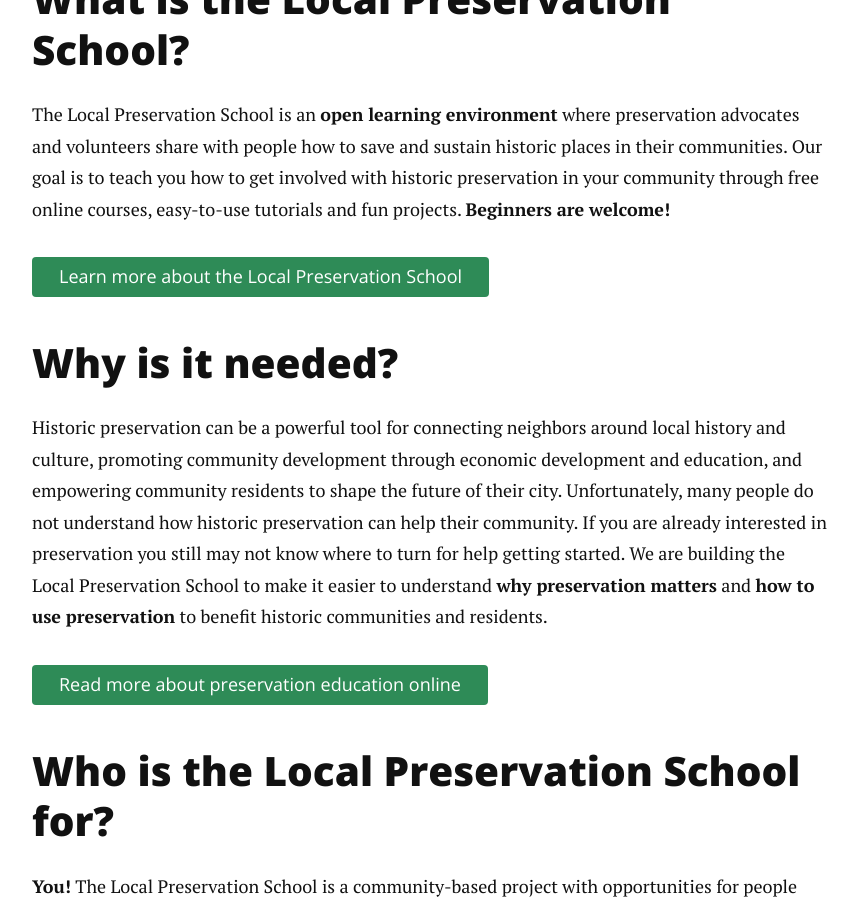
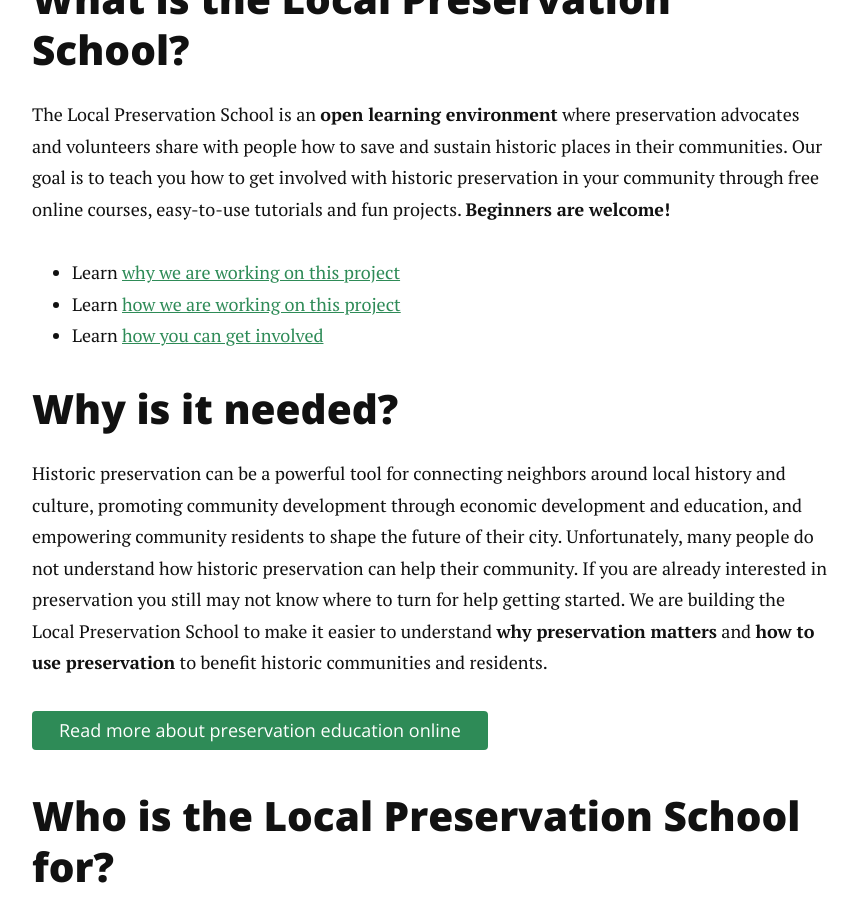
Before and after one commit to localpreservation/localpreservation.github.io, a Jekyll site: the page built from about.md, in a window 1280 px wide and 900 px high, scrolled down 304 px. Shown: the whole window, without its empty margins (208-1066 px from the left). Built offline with Jekyll 4.4.1, drawn with Linux system fonts in a browser that asks for light colours; nearby versions of some CDN libraries; Markdown is read by kramdown in place of the engine named in the settings.

Commit message:
Update About with link to Learn, Get Involved

```diff
--- a/about.md
+++ b/about.md
@@ -8,7 +8,9 @@ permalink: /about/
 
 The Local Preservation School is an **open learning environment** where preservation advocates and volunteers share with people how to save and sustain historic places in their communities. Our goal is to teach you how to get involved with historic preservation in your community through free online courses, easy-to-use tutorials and fun projects. **Beginners are welcome!**
 
-<a href="{{ site.url }}/2015/09/16/what-is-local-preservation-school.html" class="button">Learn more about the Local Preservation School</a>
+- Learn <a href="{{ site.url }}/2015/09/16/what-is-local-preservation-school.html">why we are working on this project</a>
+- Learn [how we are working on this project]({{ site.url }}/learn/)
+- Learn [how you can get involved]({{ site.url }}/get-involved/)
 
 ## Why is it needed?
 
```
